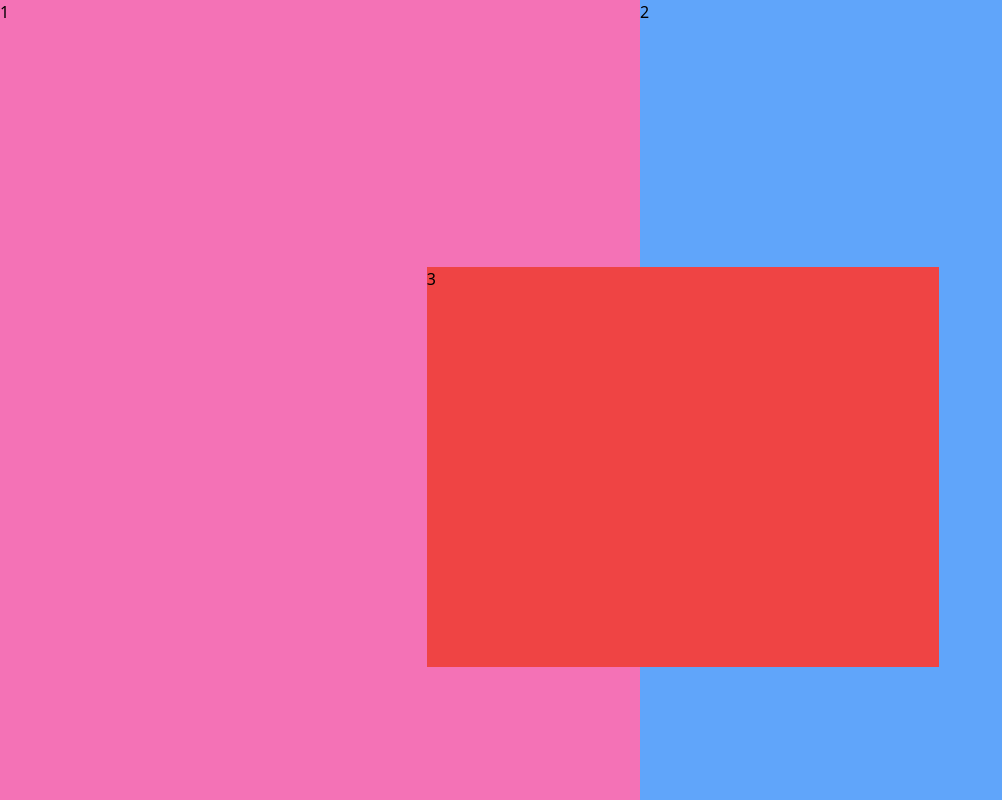
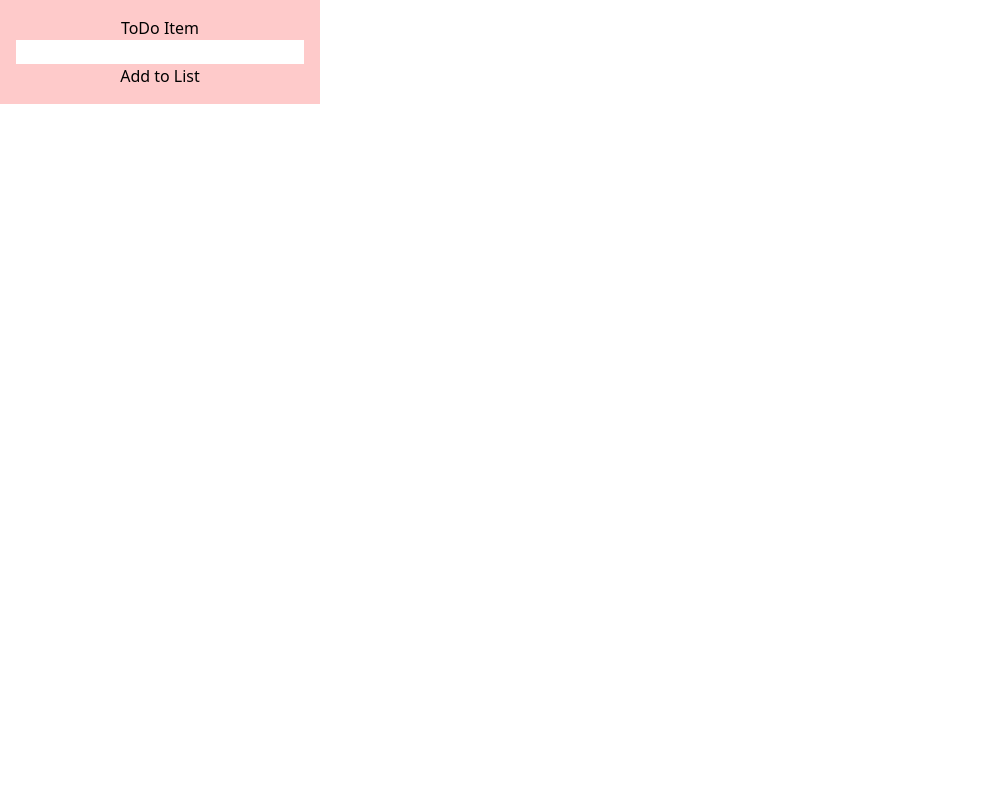
Before and after one commit to Poorsaken/angular-boilerplate-center-div, an Angular app: page / in a window 1280 px wide. Shown: the whole page, without its empty margins (0-1002 px from the left). Built offline with nearby package versions, Linux system fonts and the light colour scheme.

Commit message:
reactive forms march 2

```diff
--- a/src/app/app-routing.module.ts
+++ b/src/app/app-routing.module.ts
@@ -1,10 +1,3 @@
-import { NgModule } from '@angular/core';
-import { RouterModule, Routes } from '@angular/router';
+import { Routes } from '@angular/router';
 
-const routes: Routes = [];
-
-@NgModule({
-  imports: [RouterModule.forRoot(routes)],
-  exports: [RouterModule]
-})
-export class AppRoutingModule { }
+export const routes: Routes = [];
--- a/src/app/app.component.html
+++ b/src/app/app.component.html
@@ -2,7 +2,7 @@
 
 
 
-  <div class="pink">
+  <!-- <div class="pink">
   1
 
   </div>
@@ -15,5 +15,8 @@
 
 
   <div class="center"> 3</div>
+   -->
+  </div>
+<app-todo/>
 
-  </div>
+  <router-outlet/>
--- /dev/null
+++ b/src/app/app.config.ts
@@ -0,0 +1,6 @@
+import { ApplicationConfig } from '@angular/core';
+import { provideRouter } from '@angular/router';
+import { routes } from './app-routing.module';
+export const appConfig: ApplicationConfig = {
+  providers: [provideRouter(routes)],
+};
--- /dev/null
+++ b/src/app/todo/todo.component.html
@@ -0,0 +1,14 @@
+ <div class="size-1/4 bg-red-200 flex flex-col text-center p-4">
+<label for="todoItem"> ToDo Item </label>
+
+<input type="text" name="todoItem" id="todoItem" [formControl]="todoItem"/>
+<button (click)="pushItemToList()"> Add to List</button>
+
+<div class="bg-slate-300">
+    <ol>
+        @for (item of todoList; track item) {
+            <li>{{item}}</li>
+        }
+    </ol>
+</div>
+</div>
--- /dev/null
+++ b/src/app/todo/todo.component.ts
@@ -0,0 +1,27 @@
+import { Component } from '@angular/core';
+import { FormControl, ReactiveFormsModule, Validators } from '@angular/forms';
+@Component({
+  selector: 'app-todo',
+  standalone: true,
+  imports: [ReactiveFormsModule],
+  templateUrl: './todo.component.html',
+  styleUrl: './todo.component.css'
+})
+export class TodoComponent {
+
+  todoItem = new FormControl("");
+  todoList: string[] = []
+
+  pushItemToList() {
+
+
+    if (this.todoItem.valid) {
+
+      this.todoList.push(this.todoItem.value as string);
+      this.todoItem.setValue("")
+    }
+    // this.todoList.push(this.todoItem.value as string)
+
+    // this.todoItem.setValue("")
+  }
+}
--- a/src/main.ts
+++ b/src/main.ts
@@ -1,7 +1,6 @@
-import { platformBrowserDynamic } from '@angular/platform-browser-dynamic';
-
-import { AppModule } from './app/app.module';
-
-
-platformBrowserDynamic().bootstrapModule(AppModule)
-  .catch(err => console.error(err));
+import { bootstrapApplication } from '@angular/platform-browser';
+import { appConfig } from './app/app.config';
+import { AppComponent } from './app/app.component';
+bootstrapApplication(AppComponent, appConfig).catch((err) =>
+  console.error(err)
+);
```
Also changed, not shown: src/app/app.component.ts (+5 -2 lines), src/app/app.module.ts (deleted, +0 -18 lines), src/app/todo/todo.component.css (added), 2 other files (tests, documents, lock files or other folders).
